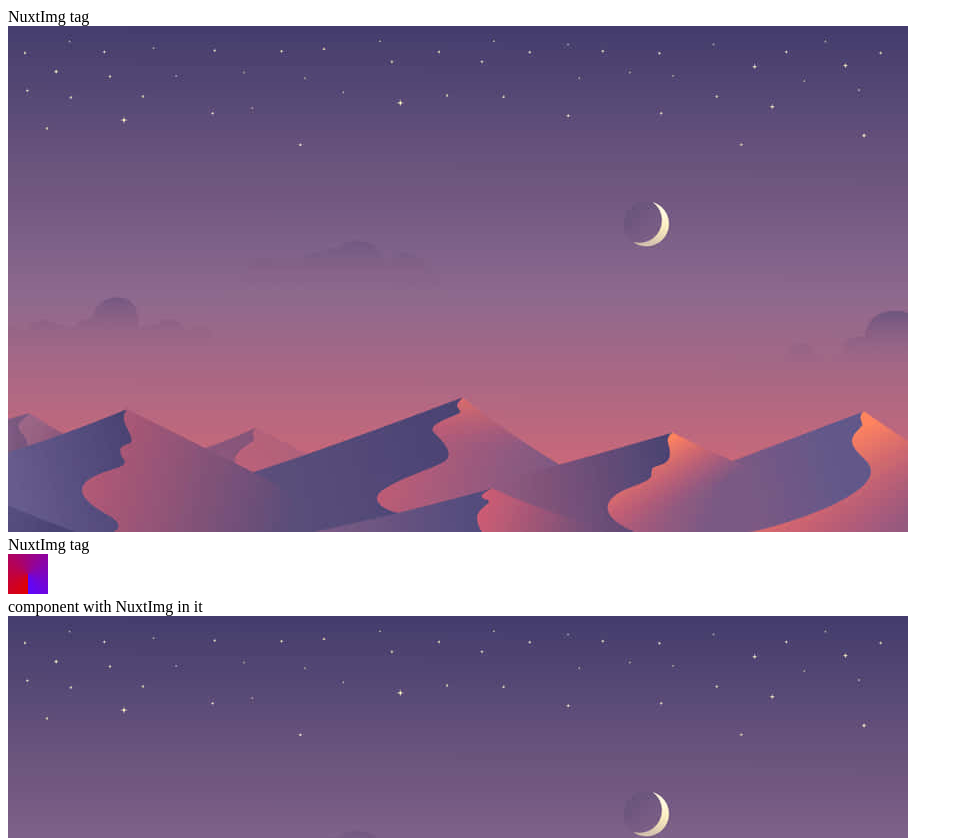
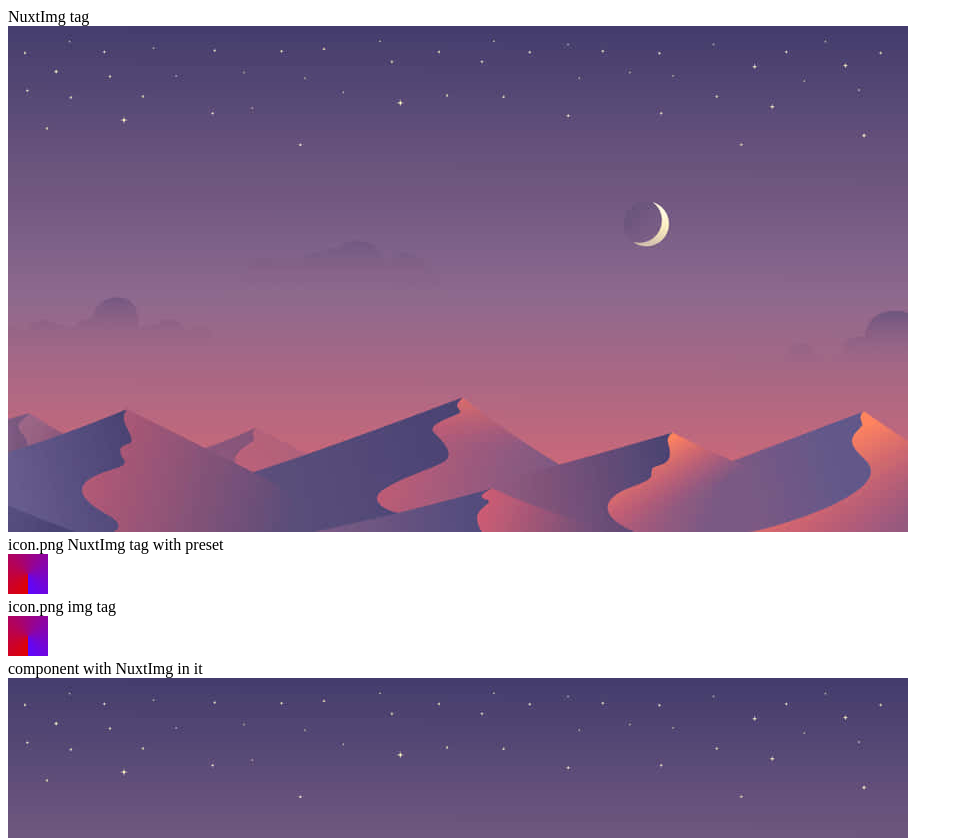
Before and after one commit to rizalrenaldi/nuxtimg-test, a Nuxt app: page / in a window 1280 px wide. Shown: the top 838 px of the page, without its empty margins (0-963 px from the left). Built offline with nearby package versions, Linux system fonts and the light colour scheme.

Commit message:
icon compare with img tag

```diff
--- a/app.vue
+++ b/app.vue
@@ -9,11 +9,18 @@
       />
     </div>
     <div>
-      <div>NuxtImg tag</div>
+      <div>icon.png NuxtImg tag with preset</div>
       <NuxtImg
       src="/icon.png"
       alt="icon"
       preset="icon"
+      />
+    </div>
+    <div>
+      <div>icon.png img tag</div>
+      <img
+      src="/icon.png"
+      alt="icon"
       />
     </div>
     <div>
```
